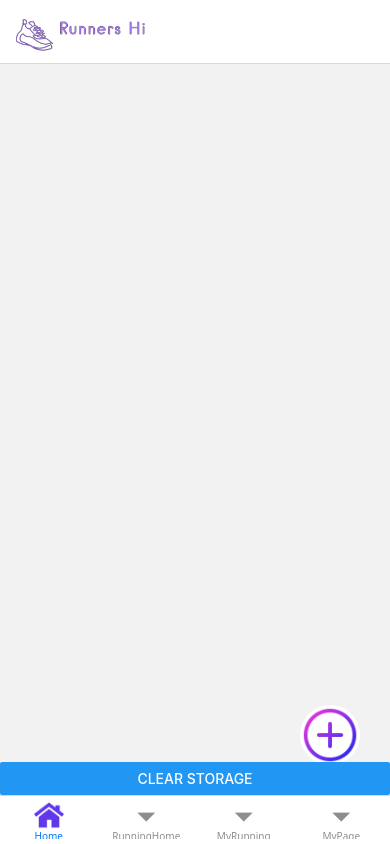
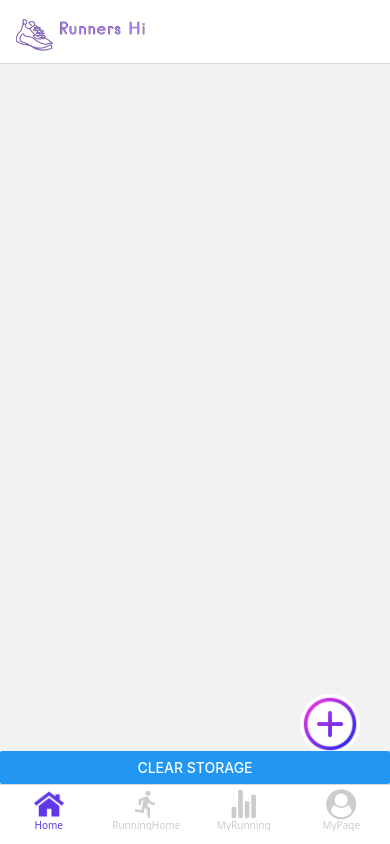
Before and after one commit to WJLee22/Runners-Hi, a React Native app: screen /MainApp in a window 390 px wide. Built offline with nearby package versions, Linux system fonts and the light colour scheme.

Commit message:
Home Icon Added

```diff
--- a/components/MainApp.js
+++ b/components/MainApp.js
@@ -1,5 +1,7 @@
 import React from 'react';
 import { createBottomTabNavigator } from '@react-navigation/bottom-tabs';
+import { NavigationContainer } from '@react-navigation/native';
+import { MaterialIcons, Ionicons, FontAwesome } from '@expo/vector-icons'; // 여러 아이콘 세트 추가
 
 import { StyleSheet, Image } from 'react-native';
 
@@ -13,7 +15,17 @@ const Tab = createBottomTabNavigator();
 
 export default function MainApp() {
   return (
-		<Tab.Navigator>
+    <Tab.Navigator
+      screenOptions={{
+        tabBarStyle: {
+          height: 60, // 탭 바 높이 조정 (필요 시)
+          paddingBottom: 8, // 아이콘과 텍스트 위치 조정
+        },
+        tabBarActiveTintColor: '#6039ea', // 활성 상태 색상
+        tabBarInactiveTintColor: '#ccc', // 비활성 상태 색상
+      }}
+    >
+      {/* Home 탭 */}
       <Tab.Screen
         name="Home"
         component={HomeStack}
@@ -24,24 +36,58 @@ export default function MainApp() {
               style={{
                 width: 30,
                 height: 30,
-								tintColor: focused ? '#6039ea' : '#ccc',
+                tintColor: focused ? '#6039ea' : '#ccc', // 색상 통일
               }}
             />
           ),
           headerShown: false,
         }}
       />
+
+      {/* RunningHome 탭 */}
       <Tab.Screen
         name="RunningHome"
         component={RunningHomeStack}
-				options={{ headerShown: false }}
+        options={{
+          headerShown: false, // 헤더 숨김
+          tabBarIcon: ({ focused }) => (
+            <MaterialIcons
+              name="directions-run" // 달리기 아이콘
+              size={30}
+              color={focused ? '#6039ea' : '#ccc'} // 색상 통일
             />
-			<Tab.Screen name="MyRunning" component={MyRunning} />
-			{/* MyPageStack으로 MyPage와 ProfileEdit 포함 */}
+          ),
+        }}
+      />
+
+      {/* MyRunning 탭 */}
+      <Tab.Screen
+        name="MyRunning"
+        component={MyRunning}
+        options={{
+          tabBarIcon: ({ focused }) => (
+            <Ionicons
+              name="stats-chart" // 러닝 통계 아이콘
+              size={30}
+              color={focused ? '#6039ea' : '#ccc'} // 색상 통일
+            />
+          ),
+        }}
+      />
+
+      {/* MyPage 탭 */}
       <Tab.Screen
         name="MyPage"
         component={MyPageStack}
-				options={{ headerShown: false }}
+        options={{
+          tabBarIcon: ({ focused }) => (
+            <FontAwesome
+              name="user-circle" // 사용자 프로필 아이콘
+              size={30}
+              color={focused ? '#6039ea' : '#ccc'} // 색상 통일
+            />
+          ),
+        }}
       />
     </Tab.Navigator>
   );
--- a/package.json
+++ b/package.json
@@ -10,8 +10,10 @@
   },
   "dependencies": {
     "@expo/metro-runtime": "~4.0.0",
+    "@expo/vector-icons": "^14.0.4",
     "@react-native-async-storage/async-storage": "^1.23.1",
     "@react-native-community/datetimepicker": "^8.2.0",
+    "@react-native-vector-icons/fontawesome6": "^6.7.1",
     "@react-navigation/bottom-tabs": "^7.0.3",
     "@react-navigation/elements": "^2.0.2",
     "@react-navigation/material-top-tabs": "^7.0.14",
@@ -26,13 +28,14 @@
     "react-native": "^0.76.3",
     "react-native-dotenv": "^3.4.11",
     "react-native-gesture-handler": "~2.20.2",
-    "react-native-image-picker": "^7.2.2",
     "react-native-get-random-values": "^1.11.0",
     "react-native-google-places-autocomplete": "^2.5.7",
+    "react-native-image-picker": "^7.2.2",
     "react-native-maps": "^1.20.1",
     "react-native-modal": "^13.0.1",
     "react-native-safe-area-context": "4.12.0",
     "react-native-screens": "~4.1.0",
+    "react-native-vector-icons": "^10.2.0",
     "react-native-web": "~0.19.13"
   },
   "devDependencies": {
```
Also changed, not shown: 1 other file (tests, documents, lock files or other folders). Lines whose indentation alone changed are shown as unchanged.
